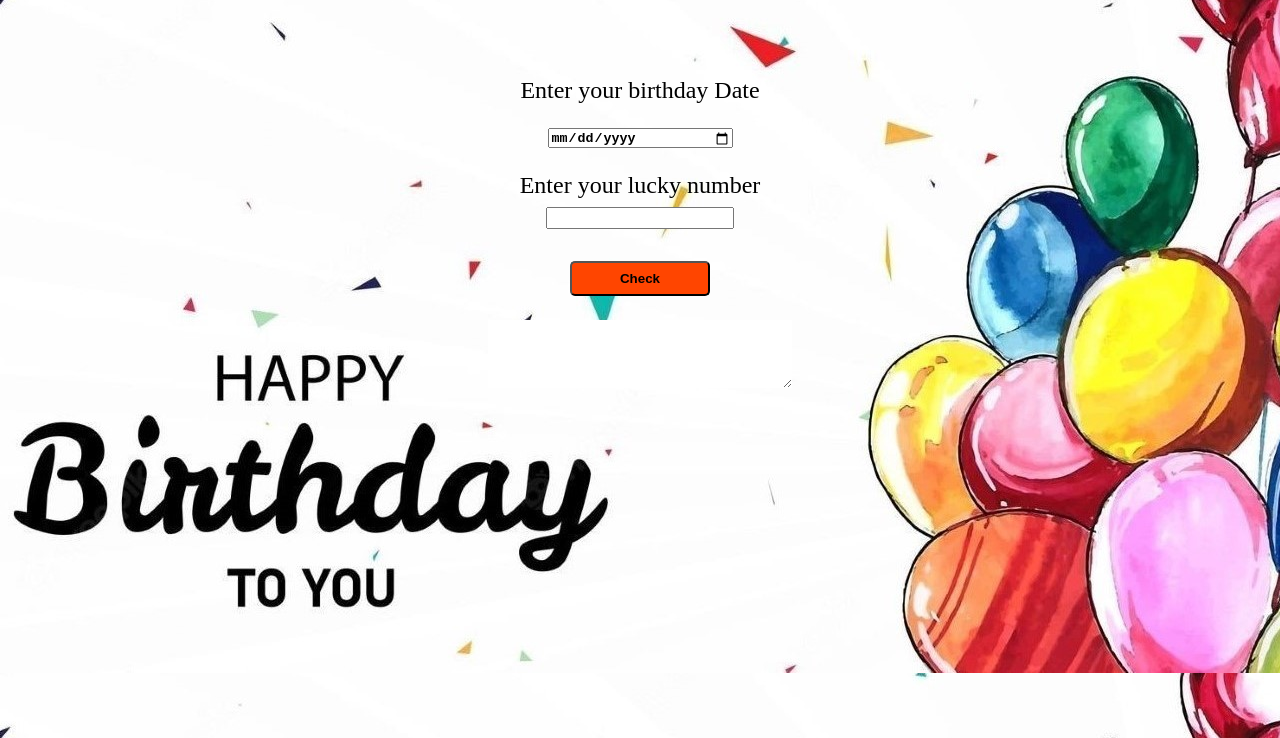
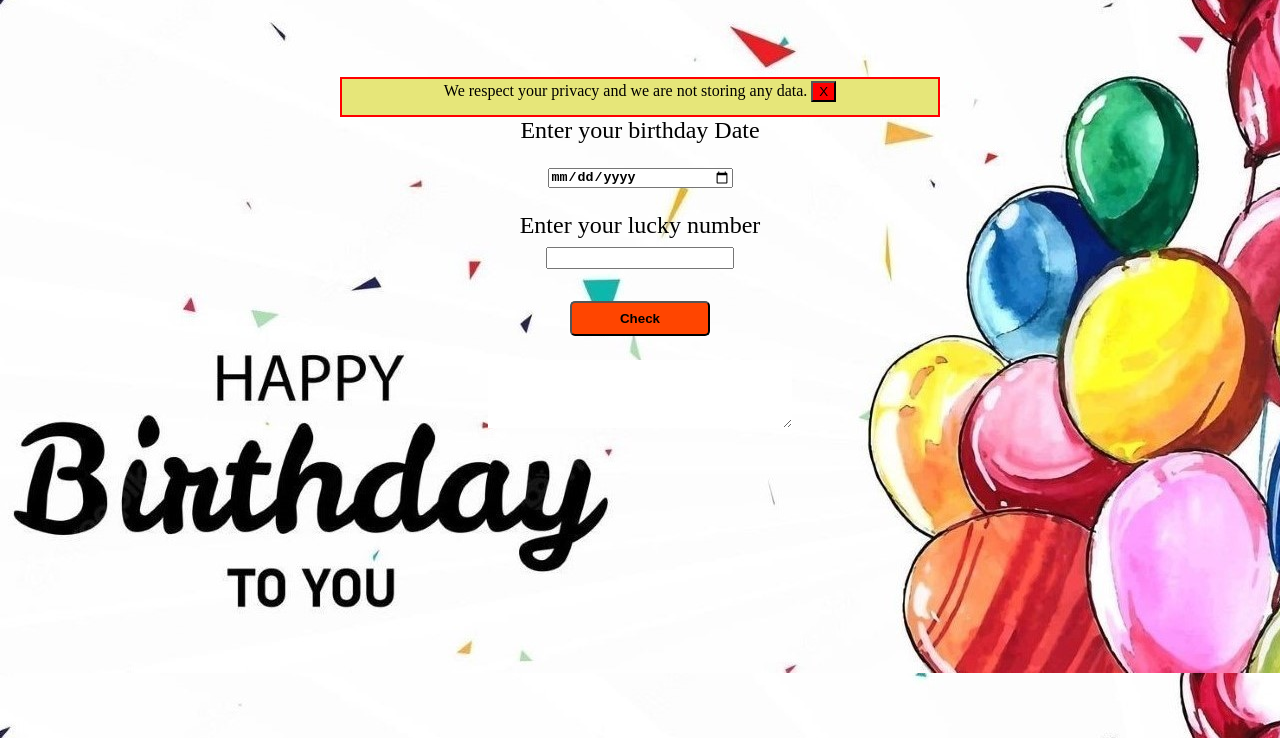
Before and after one commit to Shreyannsh/is-your-birth-lucky, a plain HTML site: page index.html in a window 1280 px wide. Shown: the part 62-800 px from the top of the page. Drawn offline with Linux system fonts and the light colour scheme.

Commit message:
feat: privacy safe note added

```diff
--- a/app.js
+++ b/app.js
@@ -1,6 +1,8 @@
 var date =document.querySelector("#date");
 var number = document.querySelector("#number");
 var btnCheck = document.querySelector("#btn-check");
+var privacy = document.querySelector("#privacy");
+var btnprivacy= document.querySelector("#btn-privacy");
 
 function clickHandler(){
     inputDate = date.value;
@@ -28,4 +30,8 @@ function clickHandler(){
 
 }
 
+btnprivacy.addEventListener("click", () => {
+    console.log("clicked")
+    privacy.style.display = "none";
+});
 btnCheck.addEventListener("click",findBithdateIsLucky);
--- a/index.html
+++ b/index.html
@@ -11,6 +11,13 @@
 
 <body>
     <h1>Is your birthday lucky? 🤔</h1>
+<div id="privacy">
+    We respect your privacy and we are not storing any data.
+
+        <button id="btn-privacy">X</button>
+
+</div>
+
     <label for="date">Enter your birthday Date</label>
     <P>
     <input type="date" id ="date" name="birthdayDate">
--- a/styles.css
+++ b/styles.css
@@ -41,3 +41,15 @@ textarea{
     font-size:x-large;
     font-weight: 900;
 }
+#privacy{
+    border: 2px solid red;
+    background-color: rgb(230, 230, 121);
+    height: 2rem;
+    padding:0.1rem;
+
+}
+
+#privacy #btn-privacy{
+    background-color: red;
+    cursor: pointer;
+}
```
